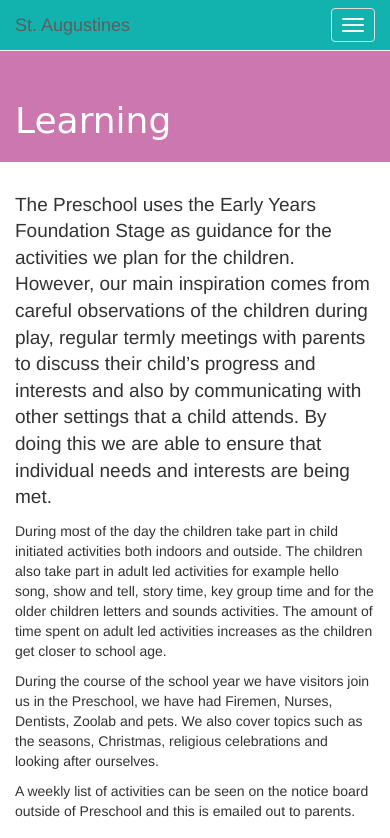
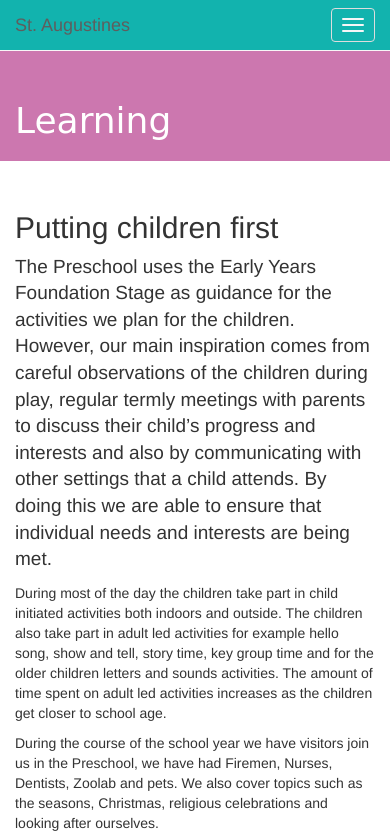
Before and after one commit to markDeveloping/staugustine, a plain HTML site: page pages/learning.html in a window 390 px wide. Shown: the top 838 px of the page. Drawn offline with nearby package versions, Linux system fonts and the light colour scheme; a web font is replaced by a local one.

Commit message:
Fixed issue with new logo on pages.

```diff
--- a/pages/learning.html
+++ b/pages/learning.html
@@ -60,7 +60,7 @@
 <div class="jumbotron banner-learning">
     <div class="container">
       <div class="row">
-        <div class="col-sm-8">
+        <div class="col-xs-8">
           <h1>Learning</h1>
         </div>
         <div class="col-xs-4">
@@ -72,6 +72,7 @@
 <div class="container">
   <div class="row" id="learning">
     <div class="col-sm-8">
+      <h2>Putting children first</h2>
       <p><span class="lead">The Preschool uses the Early Years Foundation Stage as guidance for the activities we plan for the children.  However, our main inspiration comes from careful observations of the children during play, regular termly meetings with parents to discuss their child’s progress and interests and also by communicating with other settings that a child attends.  By doing this we are able to ensure that individual needs and interests are being met.</span></p>
       <p>During most of the day the children take part in child initiated activities both indoors and outside. The children also take part in adult led activities for example hello song, show and tell, story time, key group time and for the older children letters and sounds activities. The amount of time spent on adult led activities increases  as the children get closer to school age.</p>
       <p>During the course of the school year we have visitors join us in the Preschool, we have had Firemen, Nurses, Dentists, Zoolab and pets.  We also cover topics such as the seasons, Christmas, religious celebrations and looking after ourselves.</p>
```
Also changed, not shown: pages/facilities.html (+2 -1 lines), pages/policies.html (+1 -1 lines).
